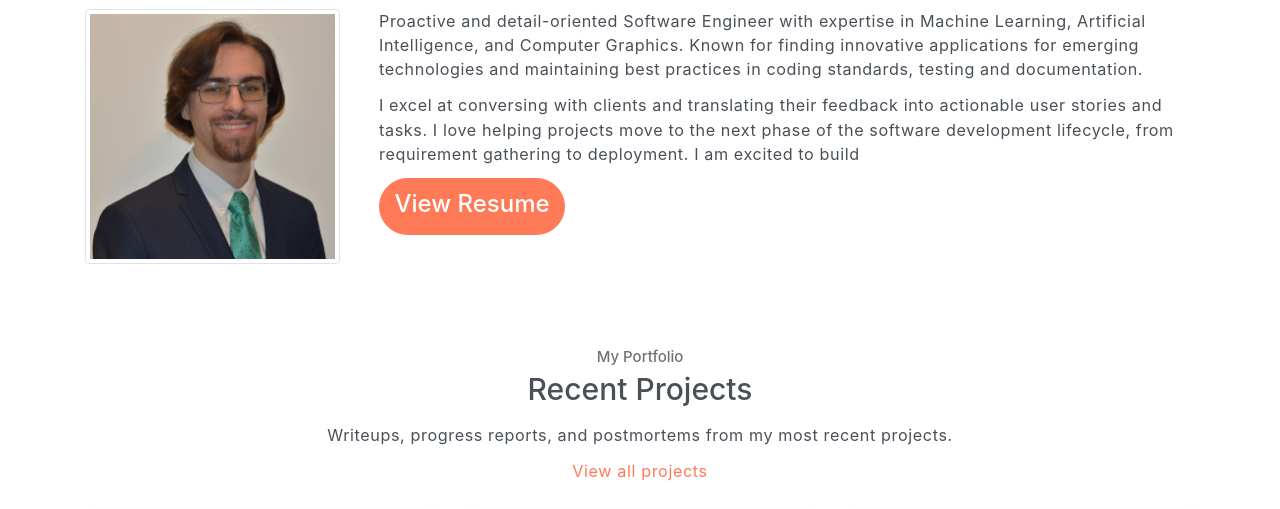
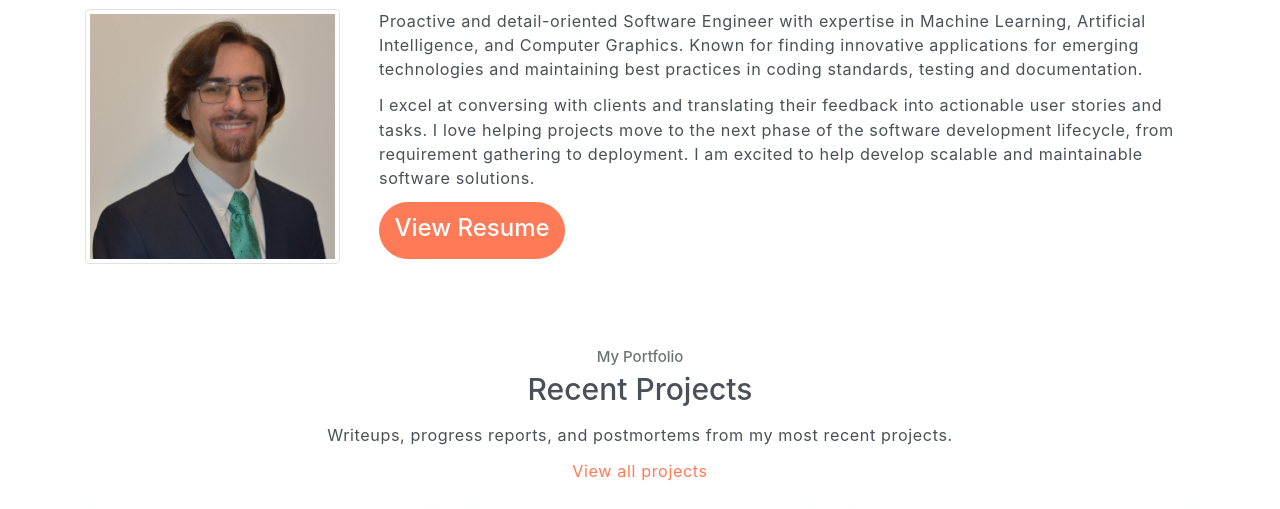
Before and after one commit to GerritKrot/GerritKrot.github.io, a website: page index.html in a window 1280 px wide. Shown: the part 211-720 px from the top of the page. Drawn offline with Linux system fonts and the light colour scheme.

Commit message:
Updated final line
dsaf

```diff
--- a/index.html
+++ b/index.html
@@ -108,7 +108,7 @@
                     <p>I excel at conversing with clients and translating their feedback into actionable
                          user stories and tasks. I love helping projects move to the next phase of the
                          software development lifecycle, from requirement gathering to deployment.
-                         I am excited to build </p>
+                         I am excited to help develop scalable and maintainable software solutions.</p>
                     <a href="assets/imgs/GerritKrotResume2025.pdf">
                     </a>
                     <button class="btn btn-primary rounded"><h4>View Resume</h4></button>
```
